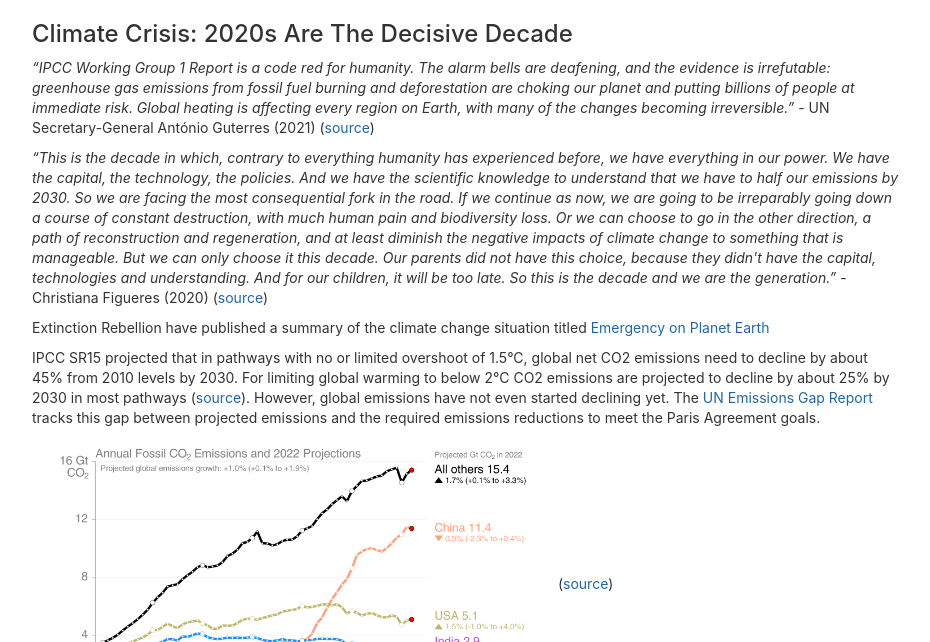
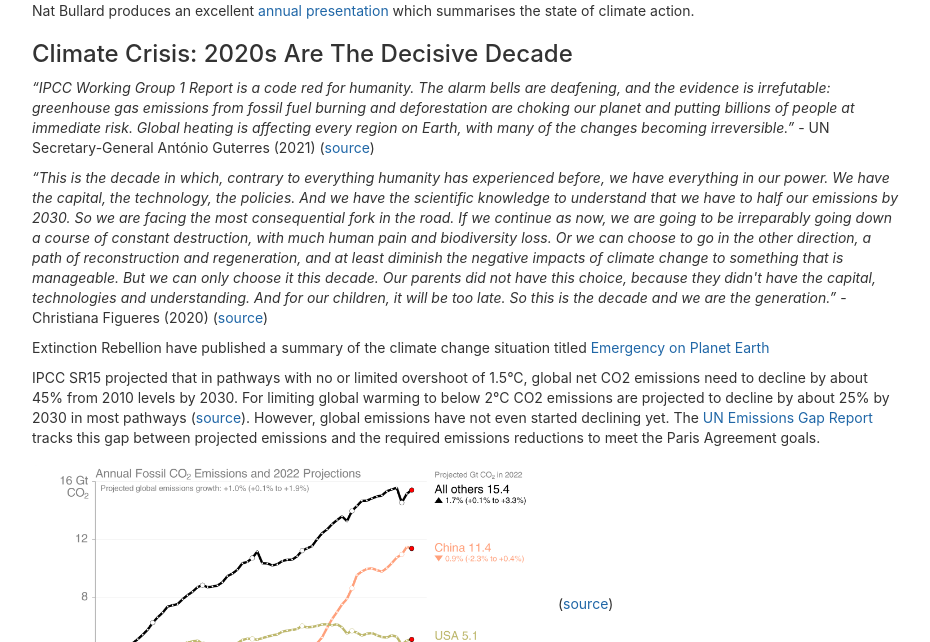
Before and after one commit to mchr3k/mchr3k.github.com, a Jekyll site: the page built from climate-change.html, in a window 1280 px wide and 900 px high, scrolled down 720 px, cut to the strip 258-900 px from the top of the window. Shown: the whole strip, without its empty margins (173-1103 px from the left). Built offline with Jekyll 4.4.1, drawn with Linux system fonts in a browser that asks for light colours; nearby versions of some CDN libraries; comment, search, counter and statistics services are not loaded.

Commit message:
Update climate-change.html
Add link to Nat Bullard's annual presentations

```diff
--- a/climate-change.html
+++ b/climate-change.html
@@ -40,6 +40,8 @@ title: Martin Hare Robertson - Climate Change
     allow="accelerometer; autoplay; clipboard-write; encrypted-media; gyroscope; picture-in-picture; web-share"
     allowfullscreen
   ></iframe>
+
+  <p>Nat Bullard produces an excellent <a href="https://www.nathanielbullard.com/presentations/">annual presentation</a> which summarises the state of climate action.</p>
 
   <h3>Climate Crisis: 2020s Are The Decisive Decade</h3>
 
```
